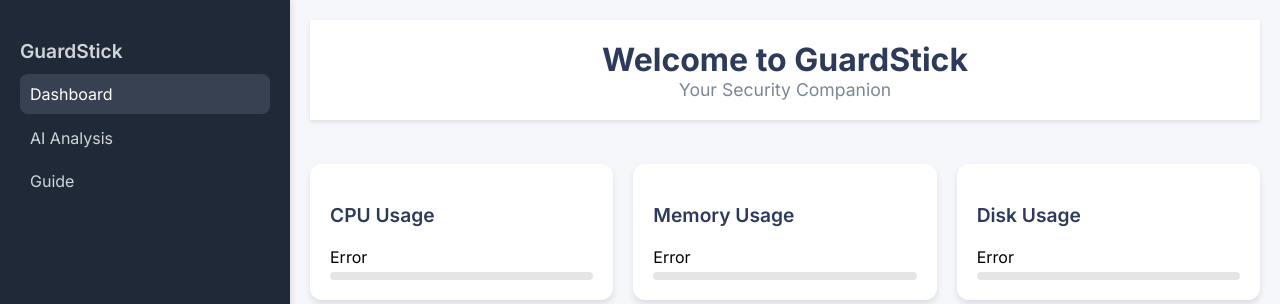
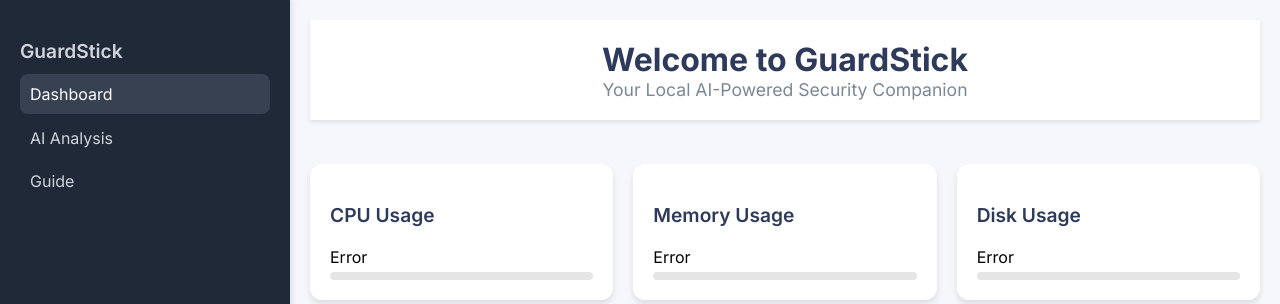
Before and after one commit to WalrusOps/GUARDSTICK, a Flask app: page / in a window 1280 px wide. Shown: the top 304 px of the page. Run offline with Flask 2, Linux system fonts and the light colour scheme; data that the repository does not hold is empty.

Commit message:
updated base
updated base html

```diff
--- a/src/app/static/templates/base.html
+++ b/src/app/static/templates/base.html
@@ -23,7 +23,7 @@
         <div class="header">
             <div>
                 <h1 class="logo">{% block page_title %}Welcome to GuardStick{% endblock %}</h1>
-                <p class="subtitle">{% block subtitle %}Your Security Companion{% endblock %}</p>
+                <p class="subtitle">{% block subtitle %}Your Local AI-Powered Security Companion{% endblock %}</p>
             </div>
         </div>
 
```
